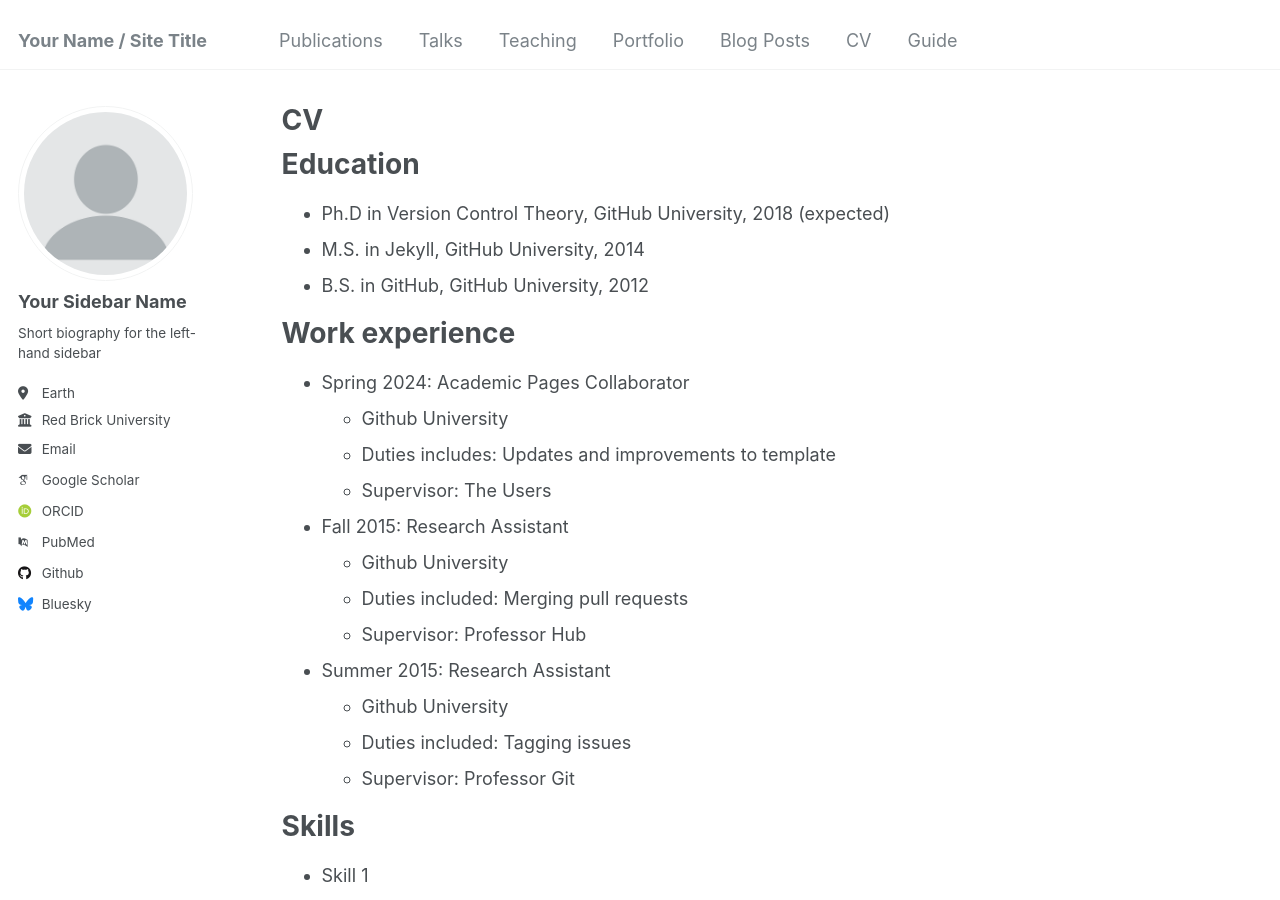
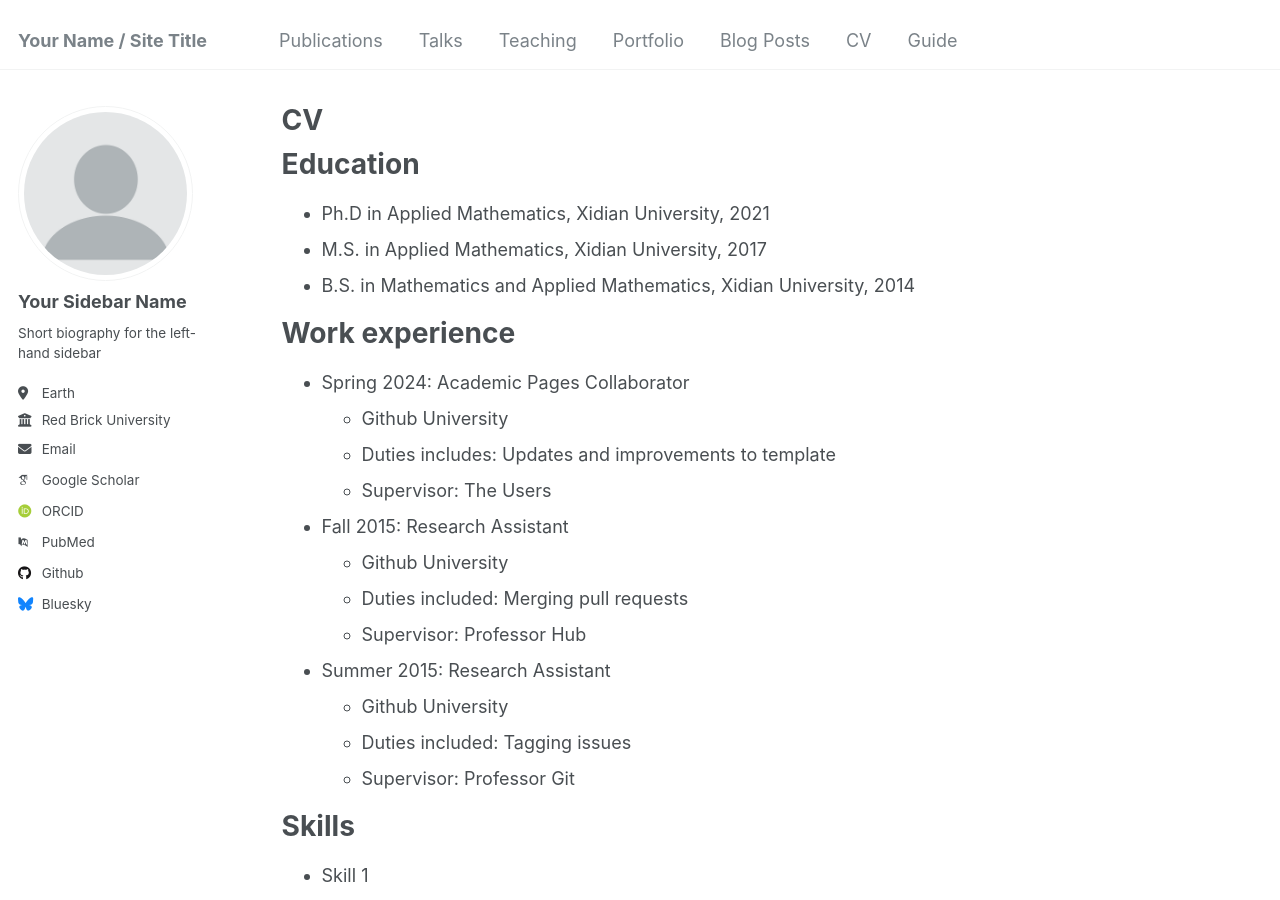
Before and after one commit to Yi-Guang/Yi-Guang.github.io, a Jekyll site: the page built from _pages/cv.md, in a window 1280 px wide and 900 px high. Built offline with Jekyll 4.4.1, drawn with Linux system fonts in a browser that asks for light colours; some web fonts are replaced.

Commit message:
Update cv.md

```diff
--- a/_pages/cv.md
+++ b/_pages/cv.md
@@ -11,9 +11,9 @@ redirect_from:
 
 Education
 ======
-* Ph.D in Version Control Theory, GitHub University, 2018 (expected)
-* M.S. in Jekyll, GitHub University, 2014
-* B.S. in GitHub, GitHub University, 2012
+* Ph.D in Applied Mathematics, Xidian University, 2021
+* M.S. in Applied Mathematics, Xidian University, 2017
+* B.S. in Mathematics and Applied Mathematics, Xidian University, 2014
 
 Work experience
 ======
```
